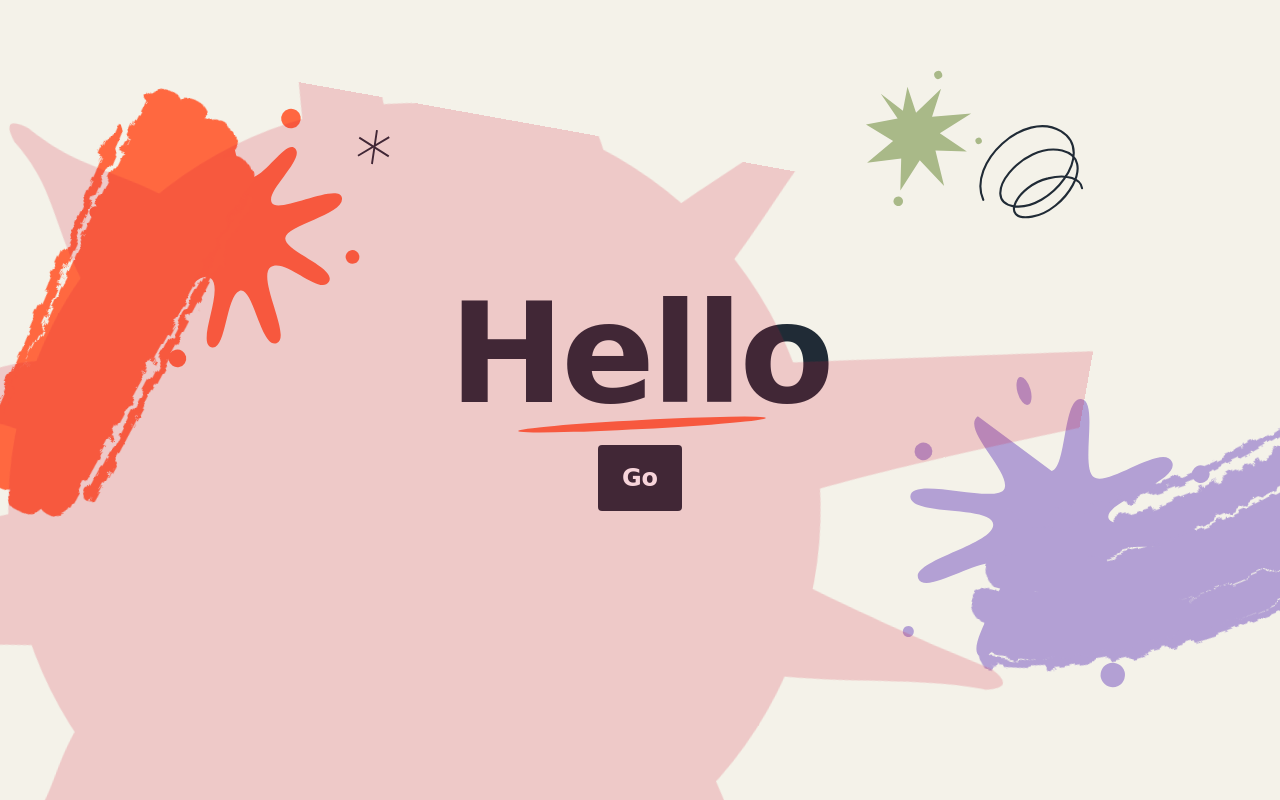
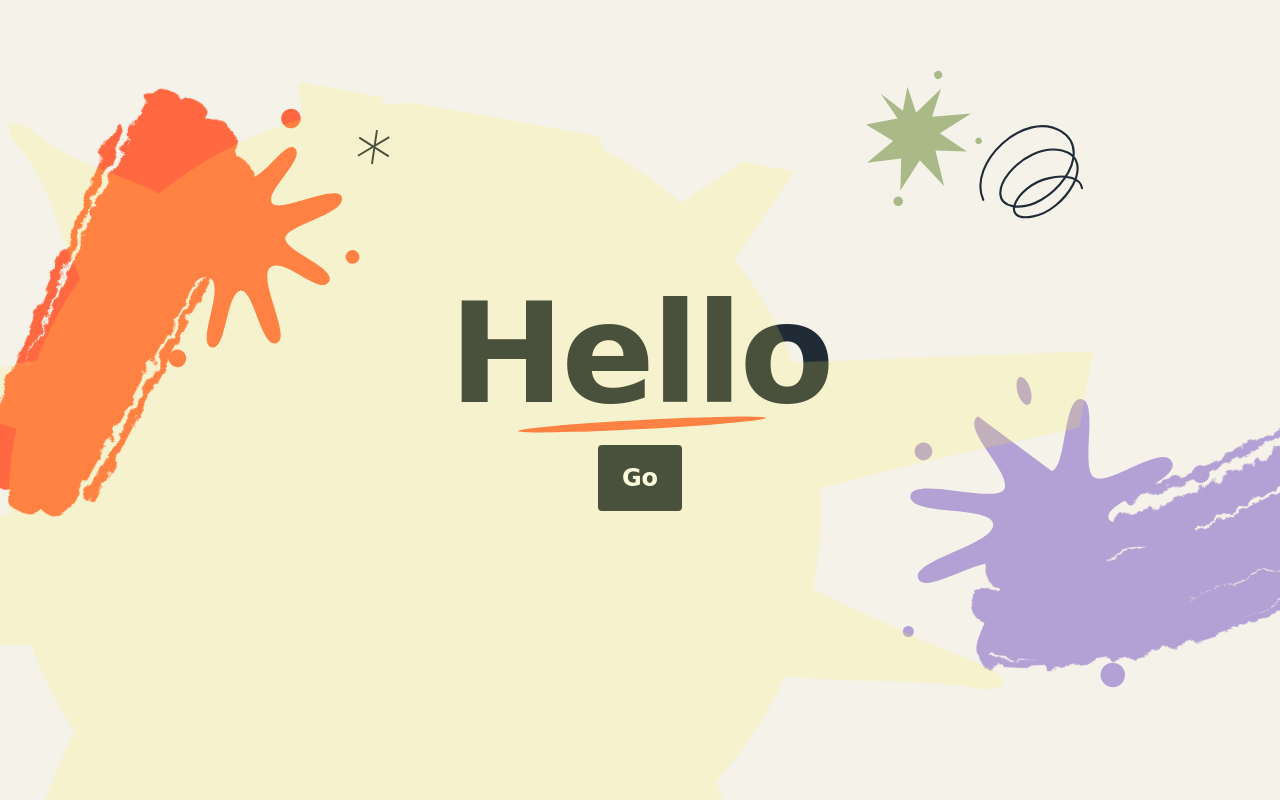
Before and after one commit to luki-h/bumbleton-mission, a plain HTML site: page index.html in a window 1280 px wide. Both pictures are taken after a click on the button "Go". Drawn offline with Linux system fonts and the light colour scheme.

Commit message:
Update index.html

```diff
--- a/index.html
+++ b/index.html
@@ -6,7 +6,7 @@
   <meta name="theme-color" content="#f4f2e9">
   <meta name="description" content="A little space to make a big mark. Pick a color and paint outside the lines.">
   <link rel="icon" type="image/svg+xml" href="./favicon.svg">
-  <title>BUMBLE-CHEPESMG</title>
+  <title>BUMBLE-KKEG9PPW</title>
   <style>
     .click-splat{position:fixed;inset:0;z-index:10;display:grid;place-items:center;pointer-events:none;overflow:hidden}.click-splat svg{position:absolute;left:50%;top:50%;width:140vmax;height:140vmax;transform:translate(-50%,-50%);overflow:visible}.click-splat path,.click-splat circle{fill:currentColor}
 
@@ -70,12 +70,27 @@
 <script>
   const splatColors = ['#d41435','#f28500','#ff7900','#fa8072','#eaff00','#fff44f','#ffcc00','#ebad24','#bfff00','#39ff14','#009b62','#98edc3','#00ffff','#40e0d0','#008080','#c6eafa','#87ceeb','#0088ff','#b9a0e3','#c8a2c8','#a020f0','#ff6289','#ff1493','#e000c6','#954535'];
   let splatColorIndex = -1;
+  let colorBag = [];
+  function nextSplatColor() {
+    if (!colorBag.length) {
+      colorBag = splatColors.map((_, index) => index);
+      for (let i = colorBag.length - 1; i > 0; i--) {
+        const j = Math.floor(Math.random() * (i + 1));
+        [colorBag[i], colorBag[j]] = [colorBag[j], colorBag[i]];
+      }
+      if (colorBag[colorBag.length - 1] === splatColorIndex) {
+        [colorBag[0], colorBag[colorBag.length - 1]] = [colorBag[colorBag.length - 1], colorBag[0]];
+      }
+    }
+    splatColorIndex = colorBag.pop();
+    return splatColors[splatColorIndex];
+  }
   document.getElementById('start').addEventListener('click', event => {
-    splatColorIndex = (splatColorIndex + 1) % splatColors.length;
+    const nextColor = nextSplatColor();
     const splat = document.createElement('div');
     splat.className = 'click-splat';
     splat.setAttribute('aria-hidden', 'true');
-    splat.style.color = splatColors[splatColorIndex];
+    splat.style.color = nextColor;
     // A rounded puddle with fluid, tapered fingers of varied lengths.
     const polar = (angle, radius) => [150 + Math.cos(angle) * radius, 150 + Math.sin(angle) * radius];
     const coord = point => point.map(value => value.toFixed(2)).join(',');
```
